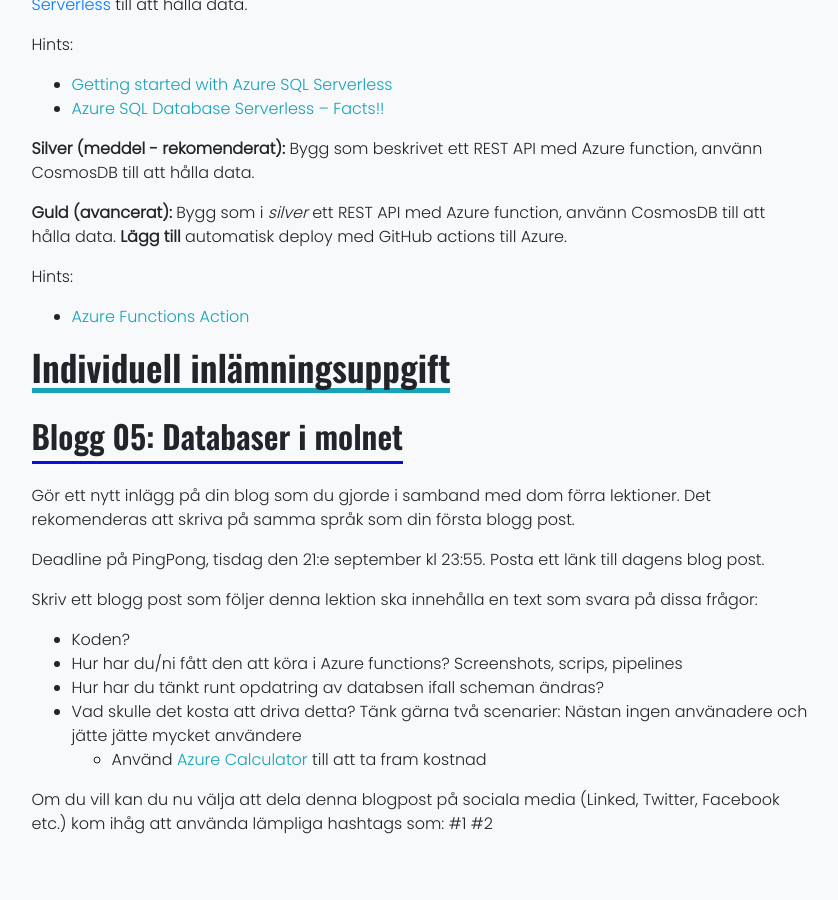
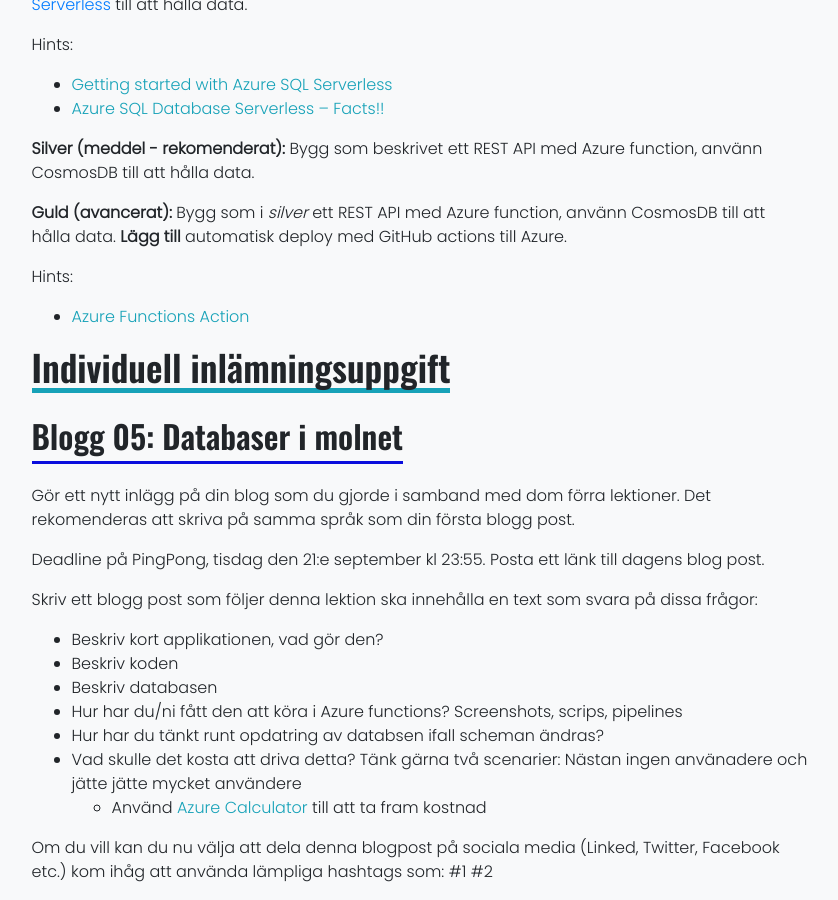
Before and after one commit to PGBSNH20/PGBSNH20-molnapplikationer, a Jekyll site: the page built from lectures/05-database.md, in a window 1280 px wide and 900 px high, scrolled down 2663 px. Shown: the whole window, without its empty margins (220-1058 px from the left). Built offline with Jekyll 4.4.1, drawn with Linux system fonts in a browser that asks for light colours; nearby versions of some CDN libraries; before the commit the page ends 3515 px from its top, so only the background shows below that.

Commit message:
Adds info to blogg

```diff
--- a/lectures/05-database.md
+++ b/lectures/05-database.md
@@ -68,7 +68,9 @@ Gör ett nytt inlägg på din blog som du gjorde i samband med dom förra lektio
 Deadline på PingPong, tisdag den 21:e september kl 23:55. Posta ett länk till dagens blog post.
 
 Skriv ett blogg post som följer denna lektion ska innehålla en text som svara på dissa frågor:
-* Koden?
+* Beskriv kort applikationen, vad gör den?
+* Beskriv koden
+* Beskriv databasen
 * Hur har du/ni fått den att köra i Azure functions? Screenshots, scrips, pipelines
 * Hur har du tänkt runt opdatring av databsen ifall scheman ändras?
 * Vad skulle det kosta att driva detta? Tänk gärna två scenarier: Nästan ingen använadere och jätte jätte mycket användere
```
